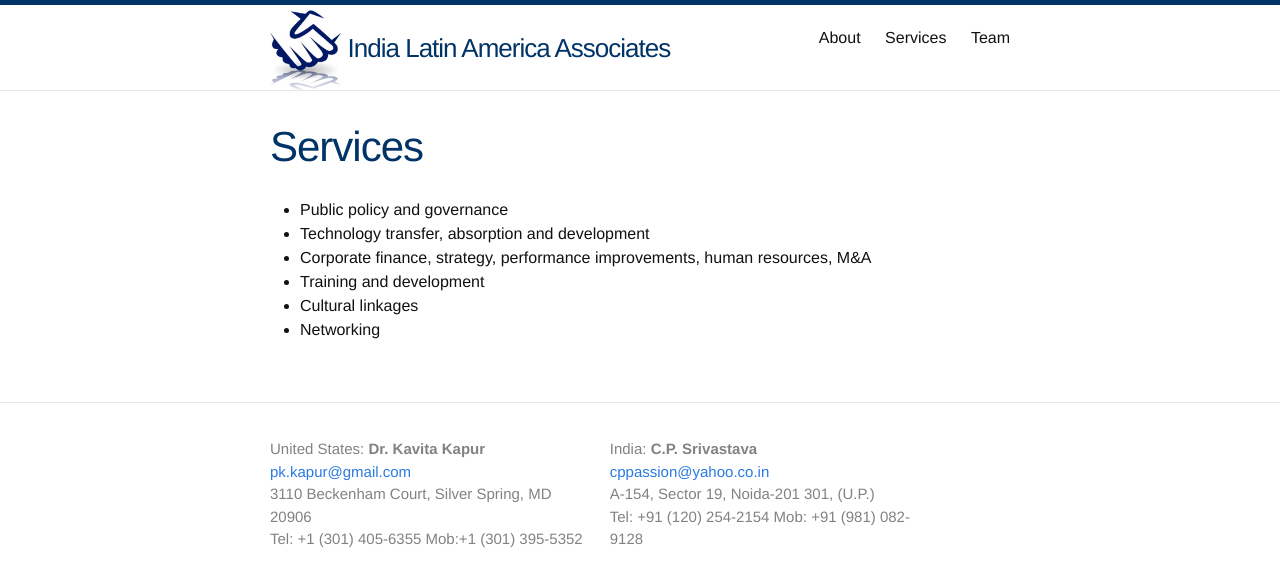
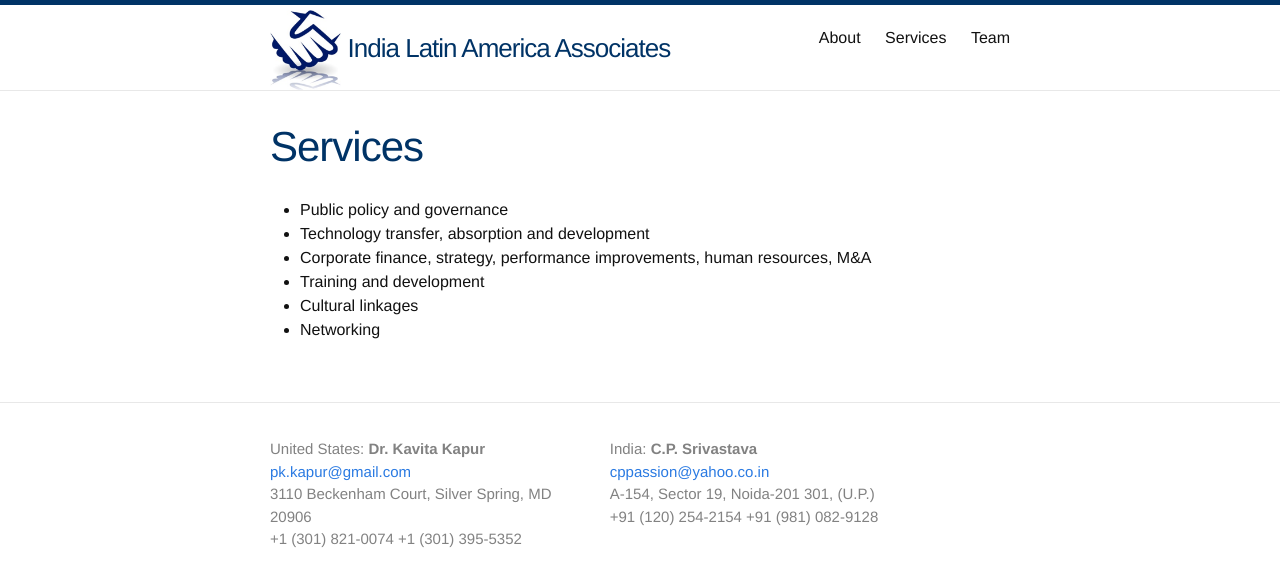
Before and after one commit to armant/LATAM, a Jekyll site: the page built from services.md, in a window 1280 px wide. Shown: the top 587 px of the page. Built offline with Jekyll 4.4.1, drawn with Linux system fonts in a browser that asks for light colours.

Commit message:
Content changes

```diff
--- a/_includes/footer.html
+++ b/_includes/footer.html
@@ -8,7 +8,7 @@
           <li>United States: <strong>Dr. Kavita Kapur</strong></li>
           <li><a href="mailto:pk.kapur@gmail.com">pk.kapur@gmail.com</a></li>
           <li>3110 Beckenham Court, Silver Spring, MD 20906</li>
-          <li>Tel: +1 (301) 405-6355 Mob:+1 (301) 395-5352</li>
+          <li>+1 (301) 821-0074 +1 (301) 395-5352</li>
 
         </ul>
       </div>
@@ -52,7 +52,7 @@
           <li>India: <strong>C.P. Srivastava</strong></li>
           <li><a href="mailto:cppassion@yahoo.co.in">cppassion@yahoo.co.in</a></li>
           <li>A-154, Sector 19, Noida-201 301, (U.P.)</li>
-          <li>Tel: +91 (120) 254-2154 Mob: +91 (981) 082-9128</li>
+          <li>+91 (120) 254-2154 +91 (981) 082-9128</li>
         </ul>
       </div>
     </div>
```
